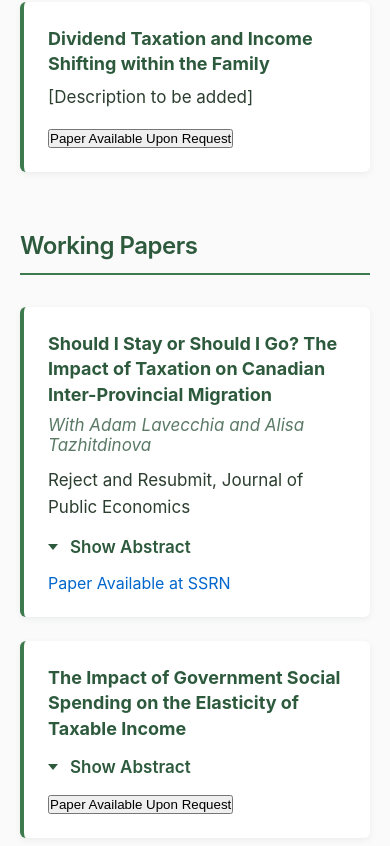
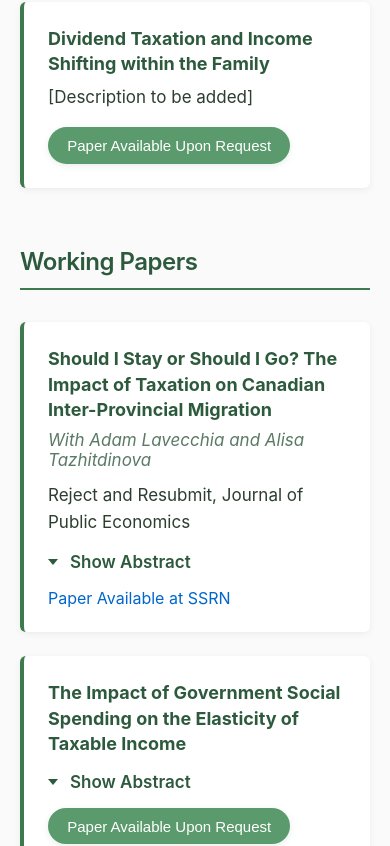
Before and after one commit to robbiemckercher97/academic-website, a Next.js app: page / in a window 390 px wide. Shown: the part 1658-2504 px from the top of the page. Built offline with nearby package versions, Linux system fonts and the light colour scheme.

Commit message:
Style "Paper Available Upon Request" buttons with soft green and rounded corners

```diff
--- a/styles/Home.module.css
+++ b/styles/Home.module.css
@@ -410,8 +410,7 @@
   flex-wrap: wrap;
 }
 
-.paperLinks a,
-.requestButton {
+.paperLinks a {
   display: inline-block;
   font-size: var(--font-button);
   font-weight: 500;
@@ -425,14 +424,34 @@
   text-decoration: none;
 }
 
-.paperLinks a:hover,
-.requestButton:hover {
+.paperLinks a:hover {
   border-bottom-color: var(--color-primary);
   color: #1f3d2a;
 }
 
-.requestButton {
-  padding: 0;
+.actionButton {
+  display: inline-block;
+  font-size: var(--font-button);
+  font-weight: 500;
+  color: white;
+  background-color: var(--color-accent);
+  padding: 0.6rem 1.2rem;
+  border: none;
+  border-radius: 20px;
+  cursor: pointer;
+  text-decoration: none;
+  transition: all 0.3s ease;
+  box-shadow: 0 2px 6px rgba(90, 154, 109, 0.15);
+}
+
+.actionButton:hover {
+  background-color: #4a8b5d;
+  box-shadow: 0 4px 12px rgba(90, 154, 109, 0.25);
+  transform: translateY(-2px);
+}
+
+.actionButton:active {
+  transform: translateY(0);
 }
 
 /* ============================================
@@ -777,7 +796,7 @@
   }
 
   .paperLinks a,
-  .requestButton {
+  .actionButton {
     font-size: 15px;
   }
 }
```
